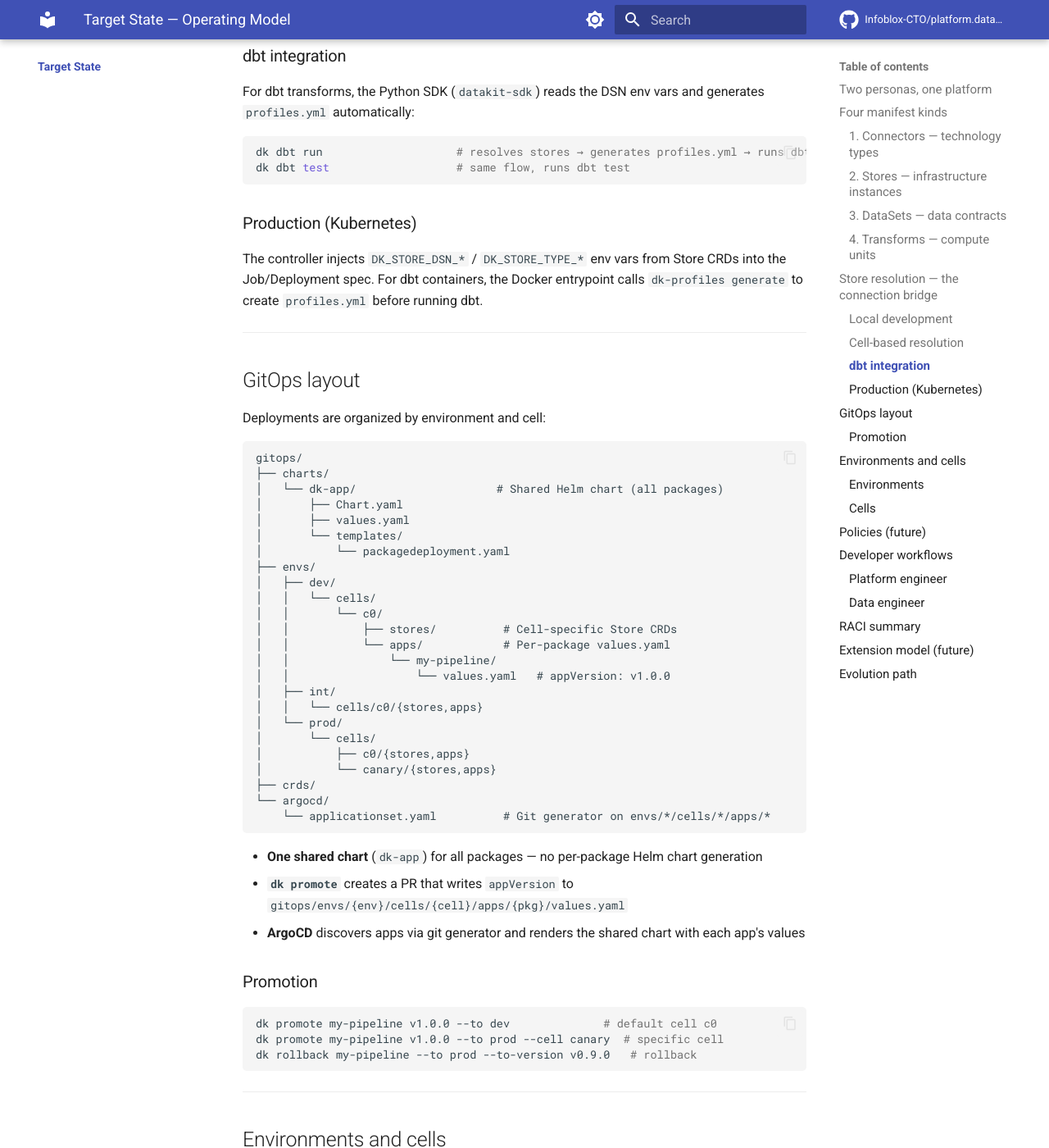
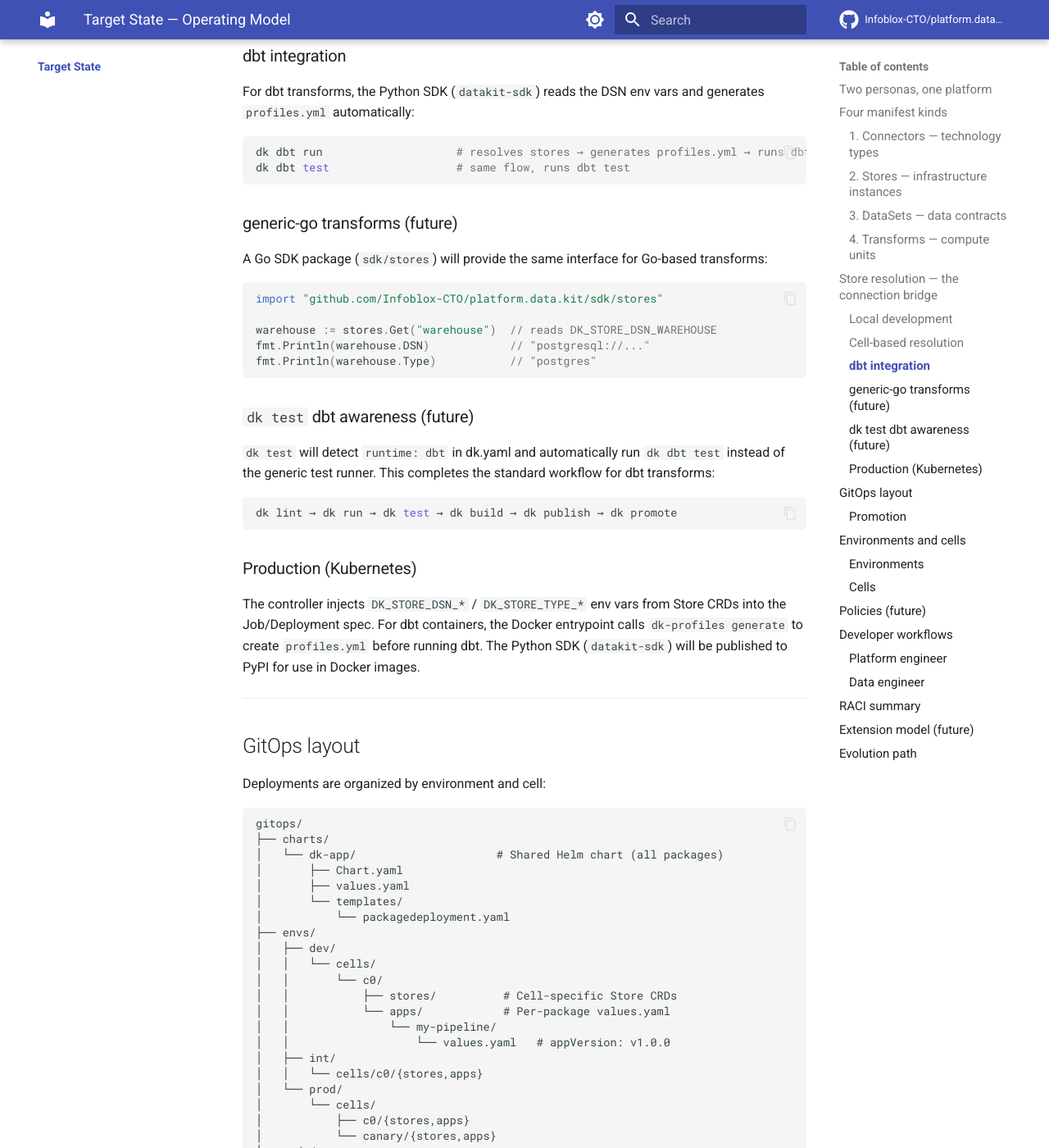
Before and after one commit to Infoblox-CTO/platform.data.kit, an MkDocs documentation site: the page built from docs/target-state.md, in a window 1280 px wide and 1400 px high, scrolled down 3343 px. Shown: the whole window at 82% size. Built offline with MkDocs 1.6.1 and Material for MkDocs 9.7.7, drawn with Linux system fonts in a browser that asks for light colours; comment, search, counter and statistics services are not loaded; some of the changed text lies outside the part shown.

Commit message:
Add Python SDK publishing, Go SDK, and dk test dbt awareness to vision docs
target-state.md:
- Add generic-go SDK section (future sdk/stores package)
- Add dk test dbt awareness section (future)
- Note Python SDK PyPI publishing in production section
- Evolution path: add items 016 (PyPI publish), 017 (Go SDK),
  018 (dk test dbt), renumber policies/extensions/orchestration

k8s-dbclaim-pipeline.md:
- Add Python SDK publishing, Go SDK, dk test dbt awareness to status table

````diff
--- a/docs/target-state.md
+++ b/docs/target-state.md
@@ -164,9 +164,29 @@ dk dbt run                    # resolves stores → generates profiles.yml → r
 dk dbt test                   # same flow, runs dbt test
 ```
 
+### generic-go transforms (future)
+
+A Go SDK package (`sdk/stores`) will provide the same interface for Go-based transforms:
+
+```go
+import "github.com/Infoblox-CTO/platform.data.kit/sdk/stores"
+
+warehouse := stores.Get("warehouse")  // reads DK_STORE_DSN_WAREHOUSE
+fmt.Println(warehouse.DSN)            // "postgresql://..."
+fmt.Println(warehouse.Type)           // "postgres"
+```
+
+### `dk test` dbt awareness (future)
+
+`dk test` will detect `runtime: dbt` in dk.yaml and automatically run `dk dbt test` instead of the generic test runner. This completes the standard workflow for dbt transforms:
+
+```bash
+dk lint → dk run → dk test → dk build → dk publish → dk promote
+```
+
 ### Production (Kubernetes)
 
-The controller injects `DK_STORE_DSN_*` / `DK_STORE_TYPE_*` env vars from Store CRDs into the Job/Deployment spec. For dbt containers, the Docker entrypoint calls `dk-profiles generate` to create `profiles.yml` before running dbt.
+The controller injects `DK_STORE_DSN_*` / `DK_STORE_TYPE_*` env vars from Store CRDs into the Job/Deployment spec. For dbt containers, the Docker entrypoint calls `dk-profiles generate` to create `profiles.yml` before running dbt. The Python SDK (`datakit-sdk`) will be published to PyPI for use in Docker images.
 
 ---
 
@@ -312,6 +332,9 @@ No extension registry exists today. The current model (all manifests co-located
 | 013 | Pipeline graph | Done |
 | 014 | Cell-based promotion (replaces env/binding model) | Done |
 | 015 | dbt runtime with Python SDK | Done |
-| 016 | Declarative policies | Future |
-| 017 | Extension registry | Future |
-| 018 | Multi-transform project orchestration | Future |
+| 016 | Publish Python SDK to PyPI (`pip install datakit-sdk`) | Future |
+| 017 | Go SDK for store resolution (`sdk/stores` package for generic-go transforms) | Future |
+| 018 | `dk test` dbt awareness (detect `runtime: dbt`, run `dk dbt test`) | Future |
+| 019 | Declarative policies | Future |
+| 020 | Extension registry | Future |
+| 021 | Multi-transform project orchestration | Future |
````
Also changed, not shown: docs/vision/k8s-dbclaim-pipeline.md (+3 -0 lines).
